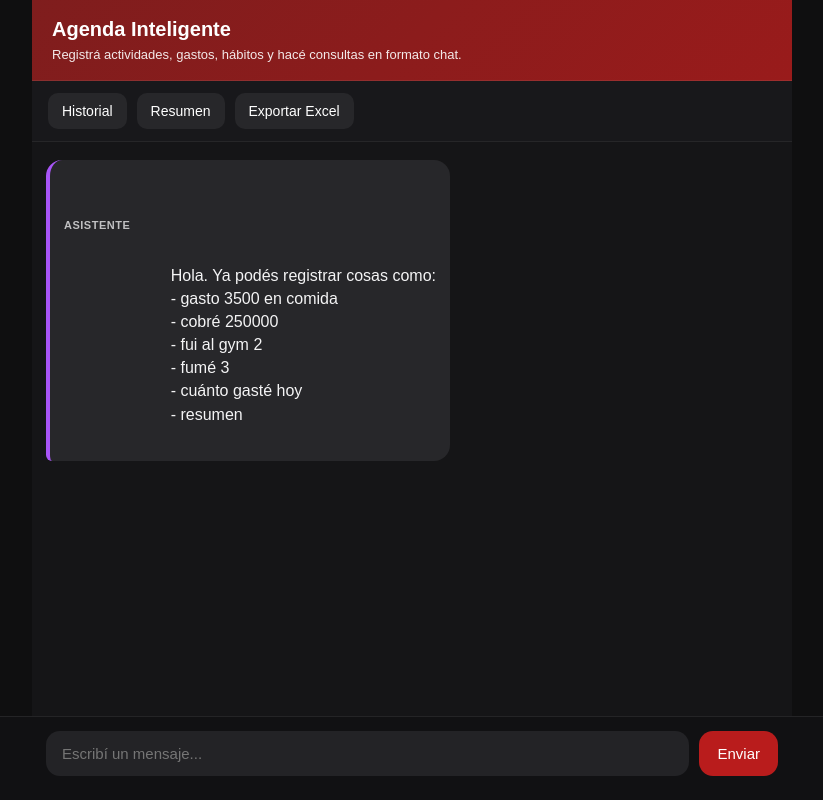
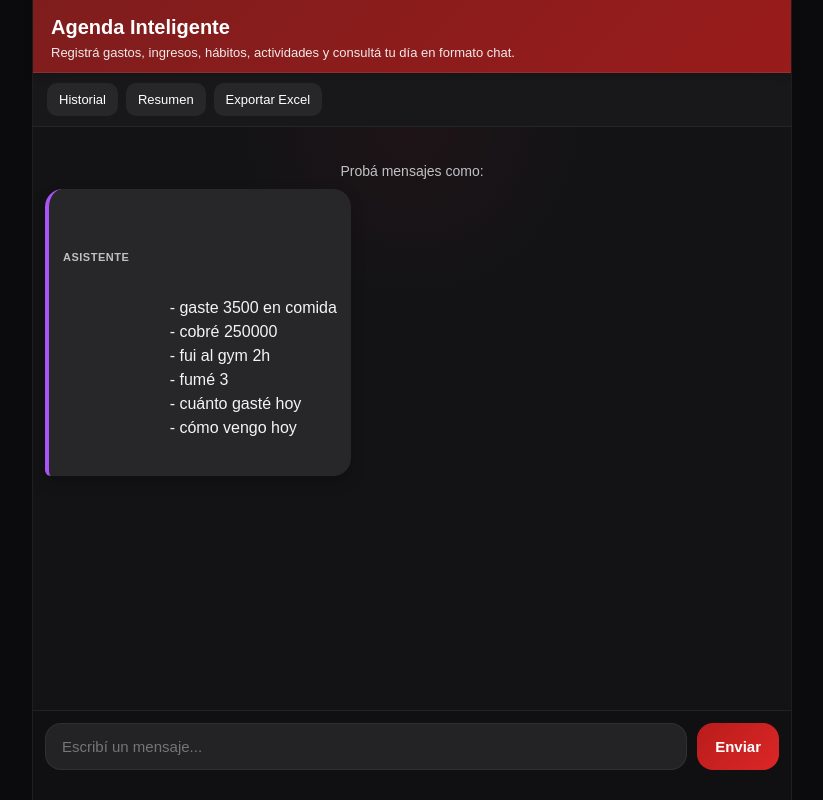
Before and after one commit to NicoNunezFM/agenda-inteligente, a FastAPI app: page / in a window 1280 px wide. Shown: the whole page, without its empty margins (228-1051 px from the left). Run offline with FastAPI, Linux system fonts and the light colour scheme; data that the repository does not hold is empty.

Commit message:
feat: mejora interfaz 1.0

```diff
--- a/templates/chat.html
+++ b/templates/chat.html
@@ -9,26 +9,38 @@
             box-sizing: border-box;
         }
 
+        html, body {
+            margin: 0;
+            padding: 0;
+            height: 100%;
+            font-family: Arial, sans-serif;
+            background: #0b0b0d;
+            color: white;
+        }
+
         body {
-            margin: 0;
-            font-family: Arial, sans-serif;
-            background: #0f0f10;
-            color: white;
+            overflow: hidden;
         }
 
         .app {
             max-width: 760px;
+            height: 100dvh;
             margin: 0 auto;
-            min-height: 100vh;
             display: flex;
             flex-direction: column;
-            background: #151517;
+            background: #131316;
+            border-left: 1px solid rgba(255,255,255,0.05);
+            border-right: 1px solid rgba(255,255,255,0.05);
         }
 
         .header {
-            padding: 18px 20px;
+            position: sticky;
+            top: 0;
+            z-index: 20;
+            padding: 16px 18px 12px;
             background: linear-gradient(135deg, #7f1d1d, #991b1b);
             border-bottom: 1px solid rgba(255,255,255,0.08);
+            box-shadow: 0 2px 10px rgba(0,0,0,0.18);
         }
 
         .header h1 {
@@ -44,8 +56,8 @@
 
         .acciones-top {
             display: flex;
-            gap: 10px;
-            padding: 12px 16px;
+            gap: 8px;
+            padding: 10px 14px;
             background: #18181b;
             border-bottom: 1px solid rgba(255,255,255,0.06);
             flex-wrap: wrap;
@@ -55,15 +67,33 @@
             text-decoration: none;
             color: white;
             background: #27272a;
-            padding: 10px 14px;
+            padding: 9px 12px;
             border-radius: 10px;
-            font-size: 14px;
+            font-size: 13px;
+            transition: 0.2s ease;
+        }
+
+        .acciones-top a:hover {
+            background: #333339;
         }
 
         .chat {
             flex: 1;
-            padding: 18px 14px 110px;
             overflow-y: auto;
+            padding: 16px 12px 14px;
+            scroll-behavior: smooth;
+            background:
+                radial-gradient(circle at top, rgba(127,29,29,0.10), transparent 25%),
+                #131316;
+        }
+
+        .chat::-webkit-scrollbar {
+            width: 8px;
+        }
+
+        .chat::-webkit-scrollbar-thumb {
+            background: #2b2b31;
+            border-radius: 999px;
         }
 
         .fila {
@@ -80,16 +110,17 @@
         }
 
         .burbuja {
-            max-width: 80%;
+            max-width: 82%;
             padding: 12px 14px;
-            border-radius: 16px;
-            line-height: 1.45;
+            border-radius: 18px;
+            line-height: 1.5;
             white-space: pre-wrap;
             word-wrap: break-word;
+            box-shadow: 0 6px 16px rgba(0,0,0,0.18);
         }
 
         .burbuja.user {
-            background: #b91c1c;
+            background: linear-gradient(135deg, #b91c1c, #dc2626);
             color: white;
             border-bottom-right-radius: 6px;
         }
@@ -117,11 +148,11 @@
         }
 
         .input-area {
-            position: fixed;
+            position: sticky;
             bottom: 0;
-            left: 0;
-            right: 0;
-            background: #111113;
+            z-index: 30;
+            background: rgba(17, 17, 19, 0.96);
+            backdrop-filter: blur(10px);
             border-top: 1px solid rgba(255,255,255,0.08);
         }
 
@@ -130,45 +161,73 @@
             margin: 0 auto;
             display: flex;
             gap: 10px;
-            padding: 14px;
+            padding: 12px;
         }
 
         .input-wrap input {
             flex: 1;
             background: #232326;
             color: white;
-            border: none;
+            border: 1px solid rgba(255,255,255,0.06);
             outline: none;
-            border-radius: 14px;
+            border-radius: 16px;
             padding: 14px 16px;
             font-size: 15px;
+            transition: border 0.2s ease, background 0.2s ease;
+        }
+
+        .input-wrap input:focus {
+            border: 1px solid rgba(239,68,68,0.5);
+            background: #2a2a2f;
         }
 
         .input-wrap button {
-            background: #b91c1c;
+            background: linear-gradient(135deg, #b91c1c, #dc2626);
             color: white;
             border: none;
-            border-radius: 14px;
+            border-radius: 16px;
             padding: 0 18px;
             font-size: 15px;
+            font-weight: bold;
             cursor: pointer;
+            transition: 0.2s ease;
         }
 
         .input-wrap button:hover {
-            background: #dc2626;
+            filter: brightness(1.05);
+        }
+
+        .input-wrap button:disabled {
+            opacity: 0.6;
+            cursor: not-allowed;
         }
 
         .estado {
             font-size: 12px;
             color: #a1a1aa;
-            padding: 0 18px 10px;
+            padding: 0 16px 12px;
             max-width: 760px;
             margin: 0 auto;
+            min-height: 18px;
+        }
+
+        .vacio {
+            text-align: center;
+            color: #d4d4d8;
+            padding: 20px 14px 10px;
+            font-size: 14px;
+            opacity: 0.9;
         }
 
         @media (max-width: 640px) {
+            .app {
+                max-width: 100%;
+                border: none;
+            }
+
             .burbuja {
                 max-width: 88%;
+                font-size: 15px;
             }
 
             .input-wrap {
@@ -176,7 +235,16 @@
             }
 
             .input-wrap button {
-                padding: 0 14px;
+                padding: 0 15px;
+            }
+
+            .acciones-top {
+                gap: 6px;
+            }
+
+            .acciones-top a {
+                font-size: 12px;
+                padding: 8px 10px;
             }
         }
     </style>
@@ -185,7 +253,7 @@
     <div class="app">
         <div class="header">
             <h1>Agenda Inteligente</h1>
-            <p>Registrá actividades, gastos, hábitos y hacé consultas en formato chat.</p>
+            <p>Registrá gastos, ingresos, hábitos, actividades y consultá tu día en formato chat.</p>
         </div>
 
         <div class="acciones-top">
@@ -198,20 +266,21 @@
             {% if mensajes %}
                 {{ mensajes | safe }}
             {% else %}
+                <div class="vacio">
+                    Probá mensajes como:
+                </div>
                 <div class="fila bot">
                     <div class="burbuja bot bot-consulta">
                         <div class="etiqueta-tipo">Asistente</div>
-                        Hola. Ya podés registrar cosas como:
-                        - gasto 3500 en comida
+                        - gaste 3500 en comida
                         - cobré 250000
-                        - fui al gym 2
+                        - fui al gym 2h
                         - fumé 3
                         - cuánto gasté hoy
-                        - resumen
+                        - cómo vengo hoy
                     </div>
                 </div>
             {% endif %}
-        </div>
         </div>
 
         <div class="input-area">
@@ -225,10 +294,11 @@
                         autocomplete="off"
                         required
                     >
-                <button type="submit">Enviar</button>
+                    <button type="submit" id="btnEnviar">Enviar</button>
                 </div>
                 <div class="estado" id="estado"></div>
             </form>
+        </div>
     </div>
 
     <script>
@@ -236,10 +306,12 @@
         const input = document.getElementById("texto");
         const chat = document.getElementById("chat");
         const estado = document.getElementById("estado");
+        const btnEnviar = document.getElementById("btnEnviar");
 
         function scrollAlFinal() {
+            requestAnimationFrame(() => {
                 chat.scrollTop = chat.scrollHeight;
-            window.scrollTo(0, document.body.scrollHeight);
+            });
         }
 
         function escaparHtml(texto) {
@@ -301,7 +373,8 @@
             agregarMensajeUsuario(texto);
             input.value = "";
             input.focus();
-            estado.textContent = "Enviando...";
+            estado.textContent = "Procesando...";
+            btnEnviar.disabled = true;
 
             const formData = new FormData();
             formData.append("texto", texto);
@@ -311,6 +384,15 @@
                     method: "POST",
                     body: formData
                 });
+
+                if (!response.ok) {
+                    const textoError = await response.text();
+                    console.error("Error backend:", response.status, textoError);
+                    agregarMensajeBot("nota", "El servidor devolvió un error interno.");
+                    estado.textContent = "Error interno del servidor.";
+                    btnEnviar.disabled = false;
+                    return;
+                }
 
                 const data = await response.json();
 
@@ -322,8 +404,19 @@
                     estado.textContent = "Error.";
                 }
             } catch (error) {
+                console.error("Error de conexión:", error);
                 agregarMensajeBot("nota", "No pude conectar con el servidor.");
                 estado.textContent = "Sin conexión con el servidor.";
+            }
+
+            btnEnviar.disabled = false;
+            scrollAlFinal();
+        });
+
+        input.addEventListener("keydown", function(e) {
+            if (e.key === "Enter" && !e.shiftKey) {
+                e.preventDefault();
+                form.requestSubmit();
             }
         });
 
```
Lines whose indentation alone changed are shown as unchanged.
